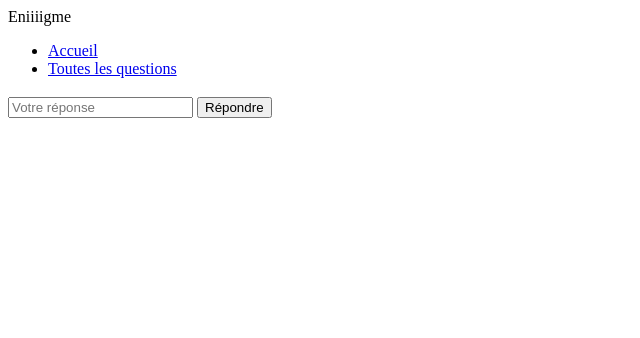
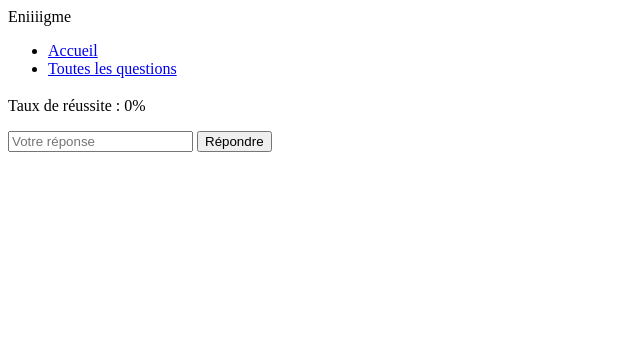
Before and after one commit to rachboudj/partiel-escapegame, a PHP site: page /index.php?page=detailsQuestions in a window 1280 px wide. Shown: the top 338 px of the page, without its empty margins (0-640 px from the left). Run offline with PHP 8.4, Linux system fonts and the light colour scheme; data that the repository does not hold is empty.

Commit message:
affichage du taux de réussite

```diff
--- a/src/View/detailsQuestions.php
+++ b/src/View/detailsQuestions.php
@@ -5,6 +5,7 @@
 <div class="container">
     <div class="card">
         <h3><?= $enigmes['question']; ?></h3>
+        <p>Taux de réussite : <?= round($tauxReussite, 2); ?>%</p>
 
         <?php if (isset($success)) { ?>
             <p class="message success"><?= $success; ?></p>
--- a/src/View/questions.php
+++ b/src/View/questions.php
@@ -7,6 +7,7 @@
         <?php foreach ($enigmes as $enigme) { ?>
     <div class="card">
             <h3><?= $enigme['question']; ?></h3>
+            <p>Taux de réussite : <?= round($enigme['taux_reussite'], 2); ?>%</p>
             <button><a href="index.php?page=detailsQuestions&enigmeId=<?= $enigme['id_question']; ?>">Voir l'énigme</a></button>
     </div>
         <?php } ?>
```
